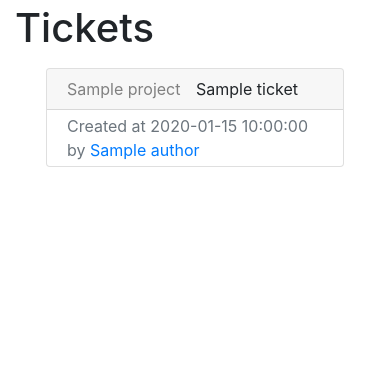
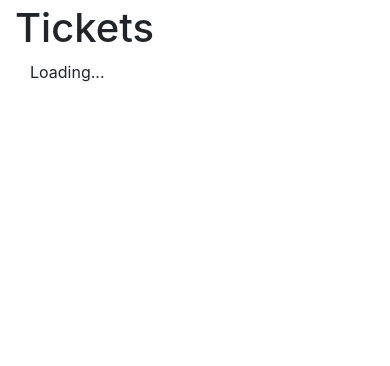
Before and after one commit to mesonbuild/mesonwrap, a Flask app: template wrapweb/templates/tickets.html in a window 390 px wide. Shown: the part 56-422 px from the top of the page. Run offline with Flask 2, Linux system fonts and the light colour scheme; the template is opened without the code that fills it: most values are stand-ins (such as "Sample title", 1, 10 or a date in 2020); data that the repository does not hold is empty; some libraries are stand-ins or nearby versions.

Commit message:
Load Tickets asynchronously to make the page appear more responsive
Co-authored-by: Aoife Reilly <aoife.reilly270@gmail.com>

```diff
--- a/wrapweb/templates/layout.html
+++ b/wrapweb/templates/layout.html
@@ -62,8 +62,8 @@
       </div>
     </footer>
 
-    <script src="https://code.jquery.com/jquery-3.4.1.slim.min.js"
-            integrity="sha384-J6qa4849blE2+poT4WnyKhv5vZF5SrPo0iEjwBvKU7imGFAV0wwj1yYfoRSJoZ+n"
+    <script src="https://code.jquery.com/jquery-3.4.1.min.js"
+            integrity="sha256-CSXorXvZcTkaix6Yvo6HppcZGetbYMGWSFlBw8HfCJo="
             crossorigin="anonymous"></script>
     <script src="https://cdn.jsdelivr.net/npm/popper.js@1.16.0/dist/umd/popper.min.js"
             integrity="sha384-Q6E9RHvbIyZFJoft+2mJbHaEWldlvI9IOYy5n3zV9zzTtmI3UksdQRVvoxMfooAo"
@@ -71,5 +71,6 @@
     <script src="https://stackpath.bootstrapcdn.com/bootstrap/4.4.1/js/bootstrap.min.js"
             integrity="sha384-wfSDF2E50Y2D1uUdj0O3uMBJnjuUD4Ih7YwaYd1iqfktj0Uod8GCExl3Og8ifwB6"
             crossorigin="anonymous"></script>
+    {% block body_extra %}{% endblock %}
   </body>
 </html>
--- a/wrapweb/templates/tickets.html
+++ b/wrapweb/templates/tickets.html
@@ -7,18 +7,15 @@
 
 {% block body %}
 <h1>Tickets</h1>
-<div class="container">
-  {% for t in tickets %}
-    <div class="card m-3 {{ t.type.value }}">
-      <div class="card-header py-2">
-        <a class="ticket-project" href="{{ t.project.url }}">{{ t.project.title }}</a>
-        <a class="card-title" href="{{ t.url }}">{{ t.title }}</a>
-      </div>
-      <div class="card-body py-1 text-secondary">
-        Created at {{ t.created_at }}
-        by <a href="{{ t.author.url }}">{{ t.author.title }}</a>
-      </div>
-    </div>
-  {% endfor %}
+<div class="container" id="mesonwrap-tickets">
+  Loading...
 </div>
 {% endblock %}
+
+{% block body_extra %}
+<script>
+  $(() => {
+    $('#mesonwrap-tickets').load('{{ url_for('ui.async_tickets') }}');
+  })
+</script>
+{% endblock %}
--- a/wrapweb/ui.py
+++ b/wrapweb/ui.py
@@ -46,10 +46,16 @@ def project_info(project):
 
 @BP.route('/tickets', methods=['GET'])
 def tickets():
+    return flask.render_template(
+        'tickets.html',
+        title='Tickets - Wrap DB')
+
+
+@BP.route('/async/tickets', methods=['GET'])
+def async_tickets():
     tickets = api._database().get_tickets()
     return flask.render_template(
-        'tickets.html',
-        title='Tickets - Wrap DB',
+        'async_tickets.html',
         tickets=tickets)
 
 
```
